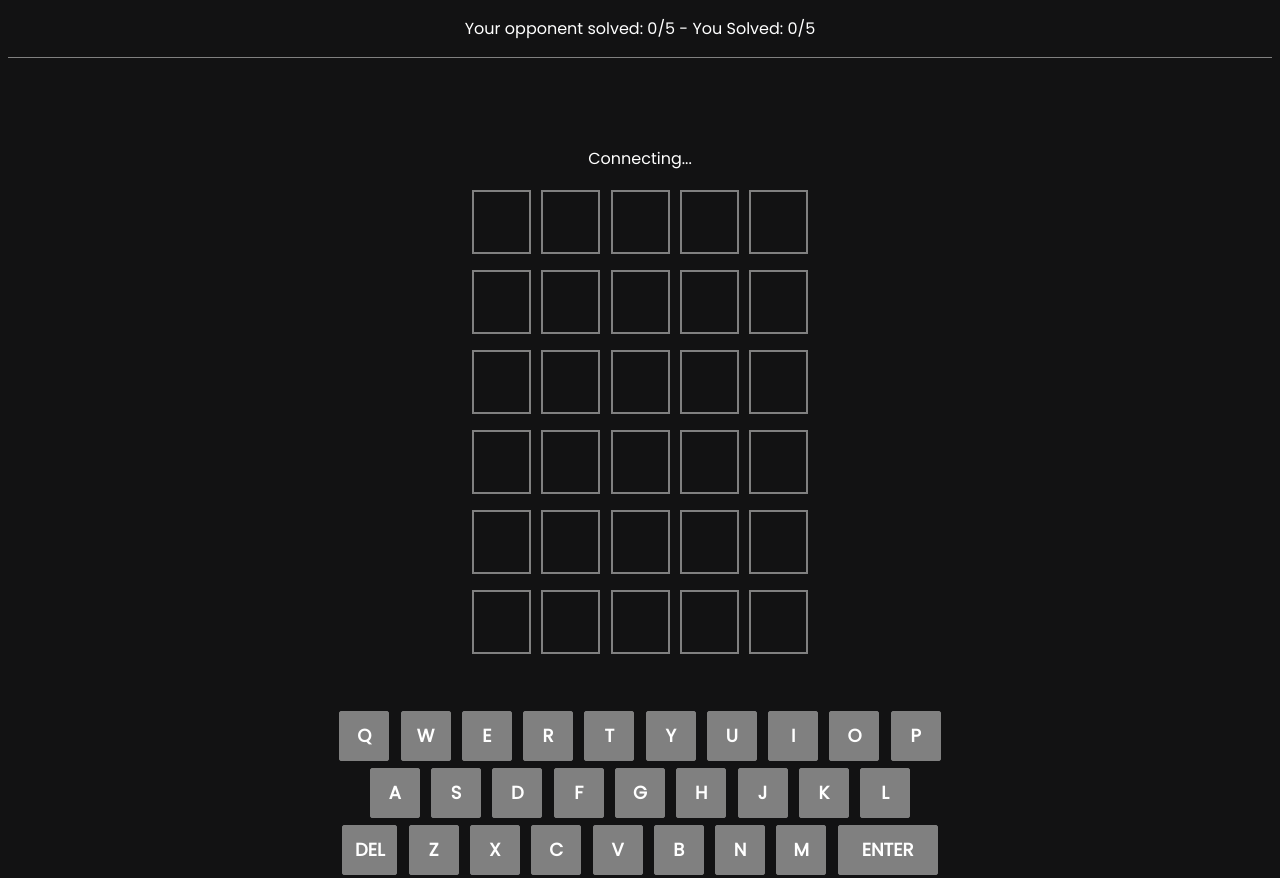
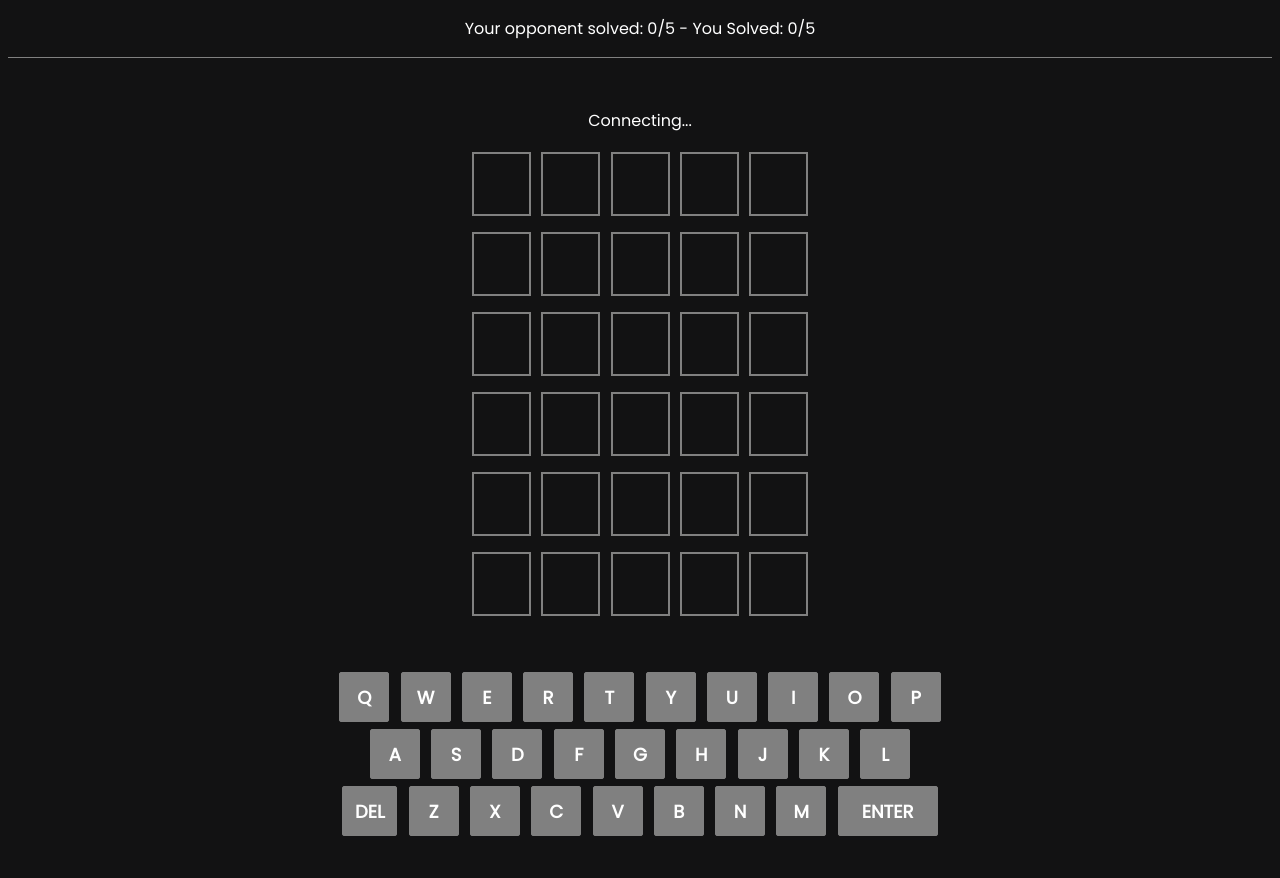
Before and after one commit to a-riceeater/MultiplayerWordle, a website: page html/play.html in a window 1280 px wide. After the commit the page ends 840 px from the top, so only its background shows below. Drawn offline with nearby package versions, Linux system fonts and the light colour scheme; files that its build step writes are made by us from their sources; no server answers; files whose address does not match are found by name.

Commit message:
change styles idk

```diff
--- a/public/play/play.css
+++ b/public/play/play.css
@@ -34,7 +34,7 @@ hr {
 }
 
 #playContainer {
-    margin-top: 5%;
+    margin-top: 2%;
     text-align: center;
     position: absolute;
     width: 50%;
```
